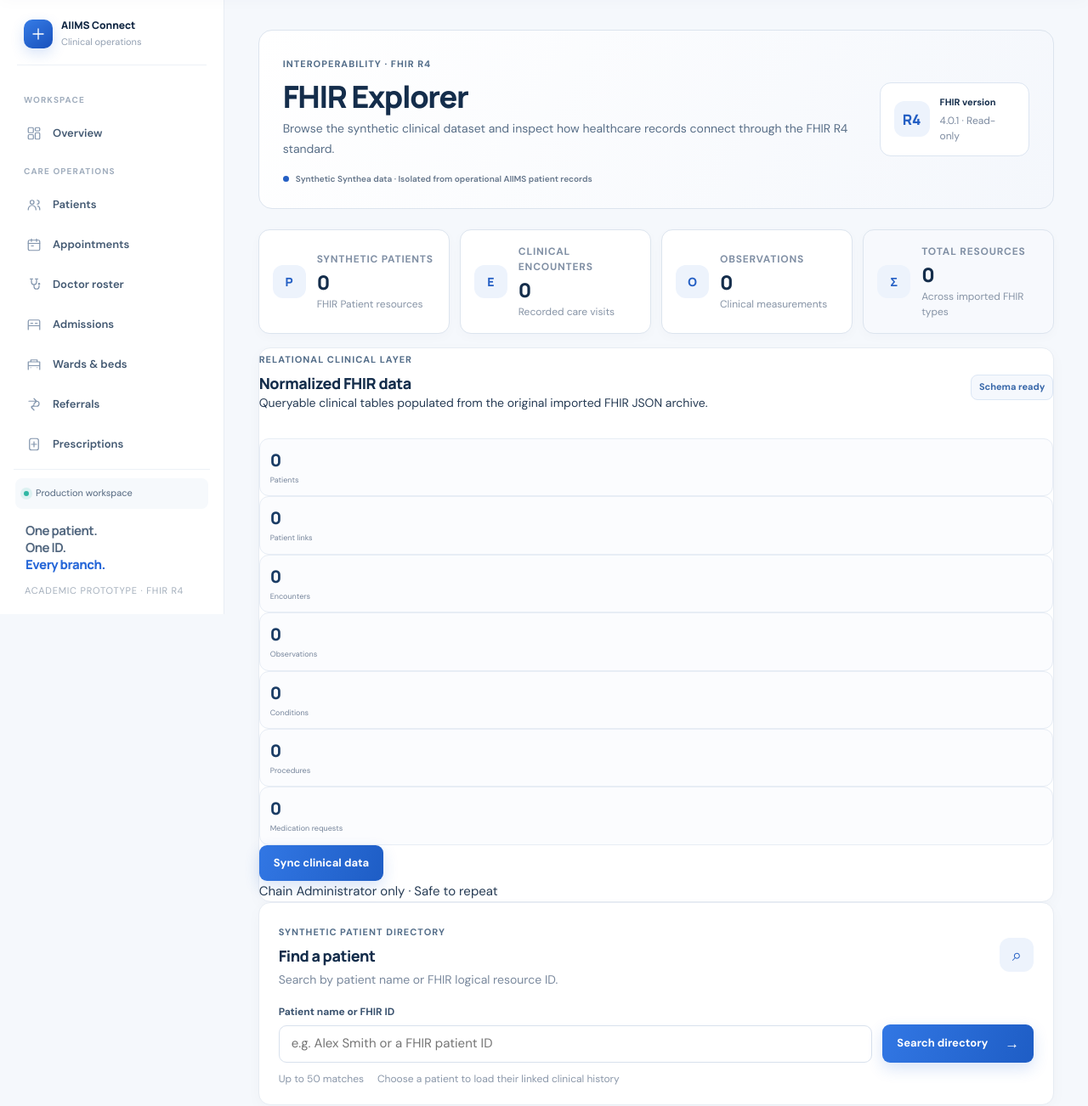
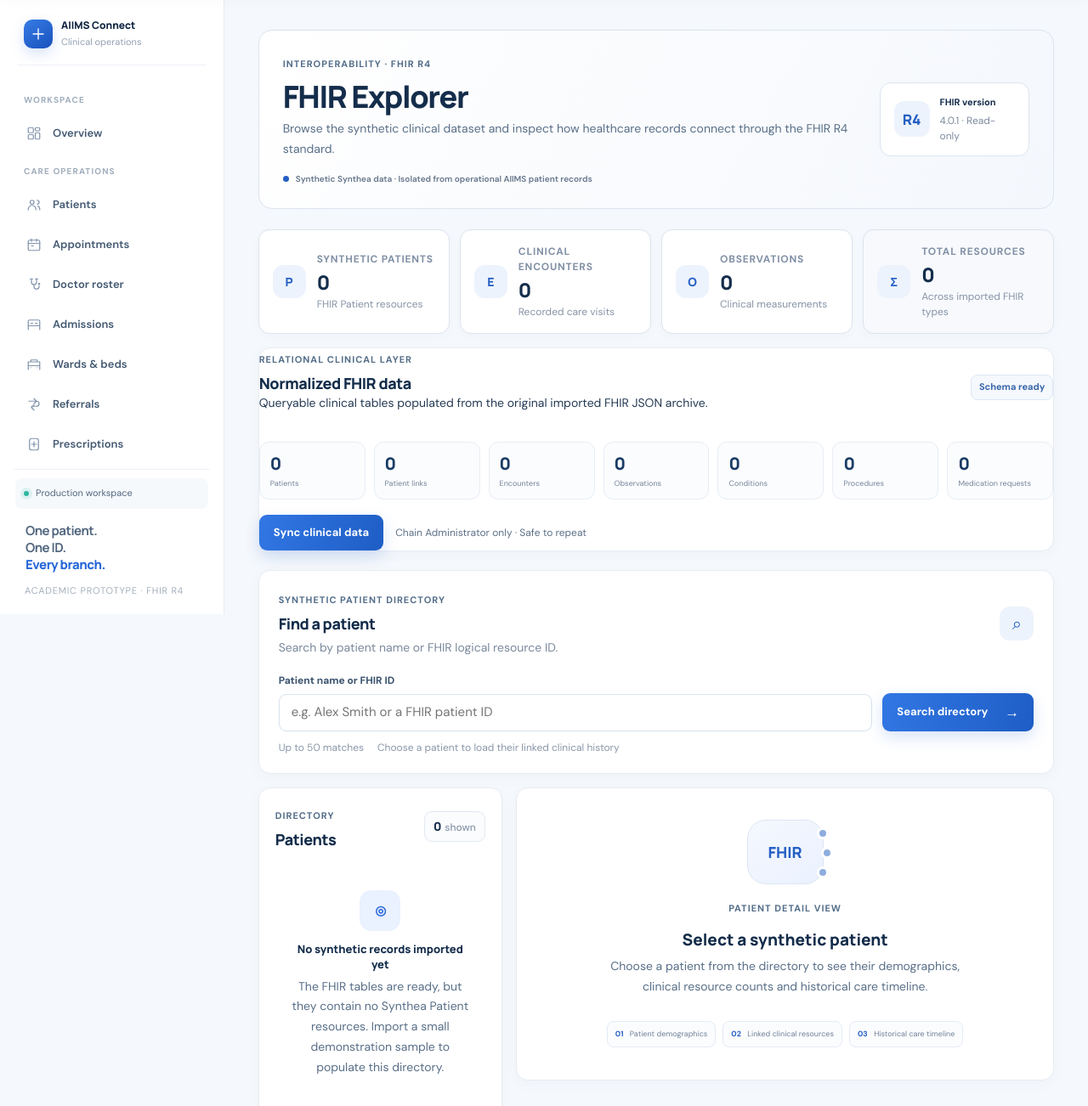
Before and after one commit to bitmorphic/aiims-connect, a Flask app: page /fhir/explorer in a window 1280 px wide. Shown: the part 77-1379 px from the top of the page at 85% size. Run offline with Flask 3, Linux system fonts and the light colour scheme; the visitor is signed in with stand-in values (Sample User, id 1); data that the repository does not hold is empty.

Commit message:
Style normalized FHIR data status panel

```diff
--- a/static/style.css
+++ b/static/style.css
@@ -2120,3 +2120,37 @@ select:focus-visible, textarea:focus-visible {
     font-size: 14px;
   }
 }
+
+
+/* Normalized FHIR projection status and safe admin sync action. */
+.app-body .fhir-normalized-card { margin-bottom: 22px; }
+.app-body .fhir-normalized-grid {
+  display: grid;
+  grid-template-columns: repeat(7, minmax(0, 1fr));
+  gap: 10px;
+  margin-top: 18px;
+}
+.app-body .fhir-normalized-grid .fhir-count-card { min-width: 0; }
+.app-body .fhir-normalized-grid .fhir-count-card span {
+  display: block;
+  overflow-wrap: anywhere;
+}
+.app-body .fhir-normalized-actions {
+  display: flex;
+  align-items: center;
+  flex-wrap: wrap;
+  gap: 14px;
+  margin-top: 18px;
+}
+.app-body .fhir-normalized-actions > span,
+.app-body .fhir-normalized-help {
+  color: var(--ui-muted);
+  font-size: 12px;
+  line-height: 1.55;
+}
+@media (max-width: 1100px) {
+  .app-body .fhir-normalized-grid { grid-template-columns: repeat(4, minmax(0, 1fr)); }
+}
+@media (max-width: 640px) {
+  .app-body .fhir-normalized-grid { grid-template-columns: repeat(2, minmax(0, 1fr)); }
+}
```
